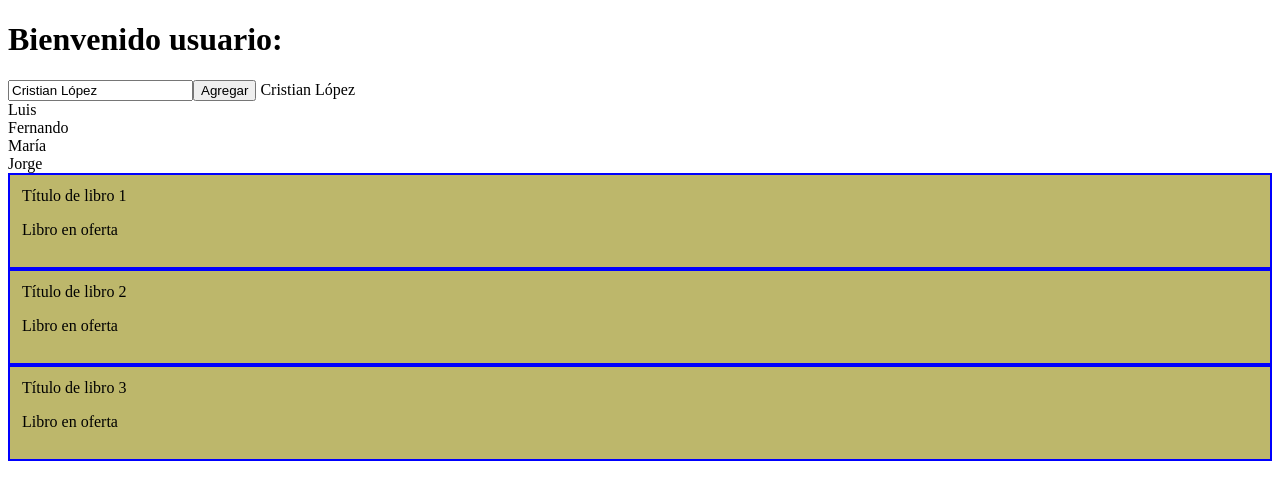
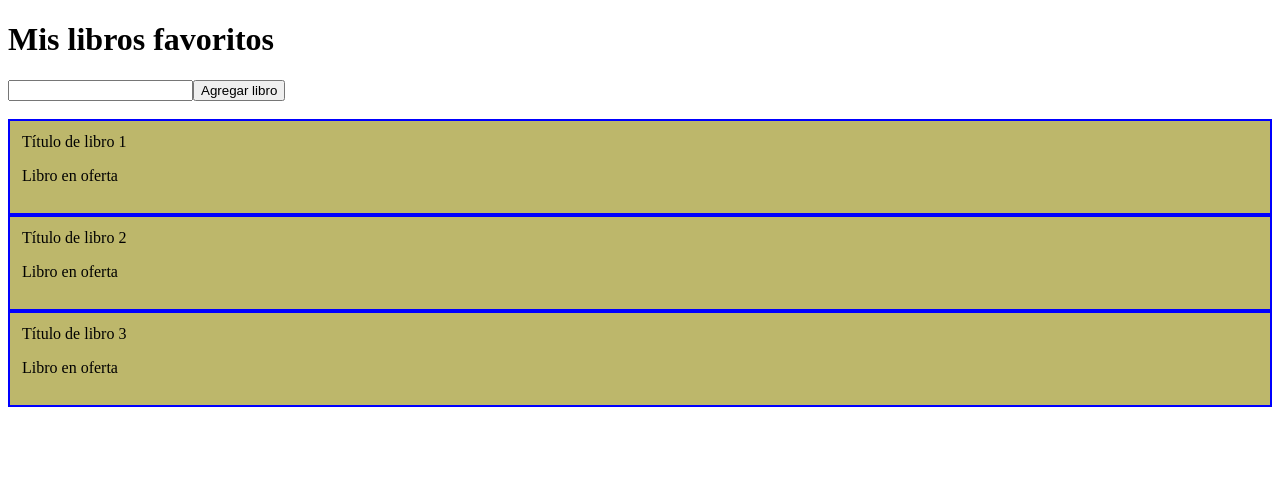
Before and after one commit to Cristian0930/master-angular, an Angular app: page / in a window 1280 px wide. Shown: the top 500 px of the page. Built offline with nearby package versions, Linux system fonts and the light colour scheme.

Commit message:
16. Formularios en Angular

```diff
--- a/src/app/app.component.html
+++ b/src/app/app.component.html
@@ -1,2 +1,2 @@
-<app-usuario></app-usuario>
+<!-- <app-usuario></app-usuario> -->
 <app-libros></app-libros>
--- a/src/app/app.module.ts
+++ b/src/app/app.module.ts
@@ -20,7 +20,7 @@
   imports: [
     BrowserModule,
     AppRoutingModule,
-    FormsModule
+    FormsModule // Forms
   ],
   providers: [],
   bootstrap: [AppComponent]
--- a/src/app/libros/libros.component.html
+++ b/src/app/libros/libros.component.html
@@ -1 +1,7 @@
+<h1>Mis libros favoritos</h1>
+<form (ngSubmit)="guardarLibro(f)" #f="ngForm">
+    <input type="text" name="nombreLibro" ngModel required />
+    <button type="submit">Agregar libro</button>
+</form>
+<br>
 <app-libro (libroClicked)="eliminarLibro(libro)" *ngFor="let libro of libros" [tituloLibro]="libro"></app-libro>
--- a/src/app/libros/libros.component.ts
+++ b/src/app/libros/libros.component.ts
@@ -11,4 +11,10 @@
     eliminarLibro(libro: string) {
         this.libros = this.libros.filter(p => p !== libro);
     }
+
+    guardarLibro(f) {
+        if (f.valid) {
+            this.libros.push(f.value.nombreLibro);
+        }
+    }
 }
```
